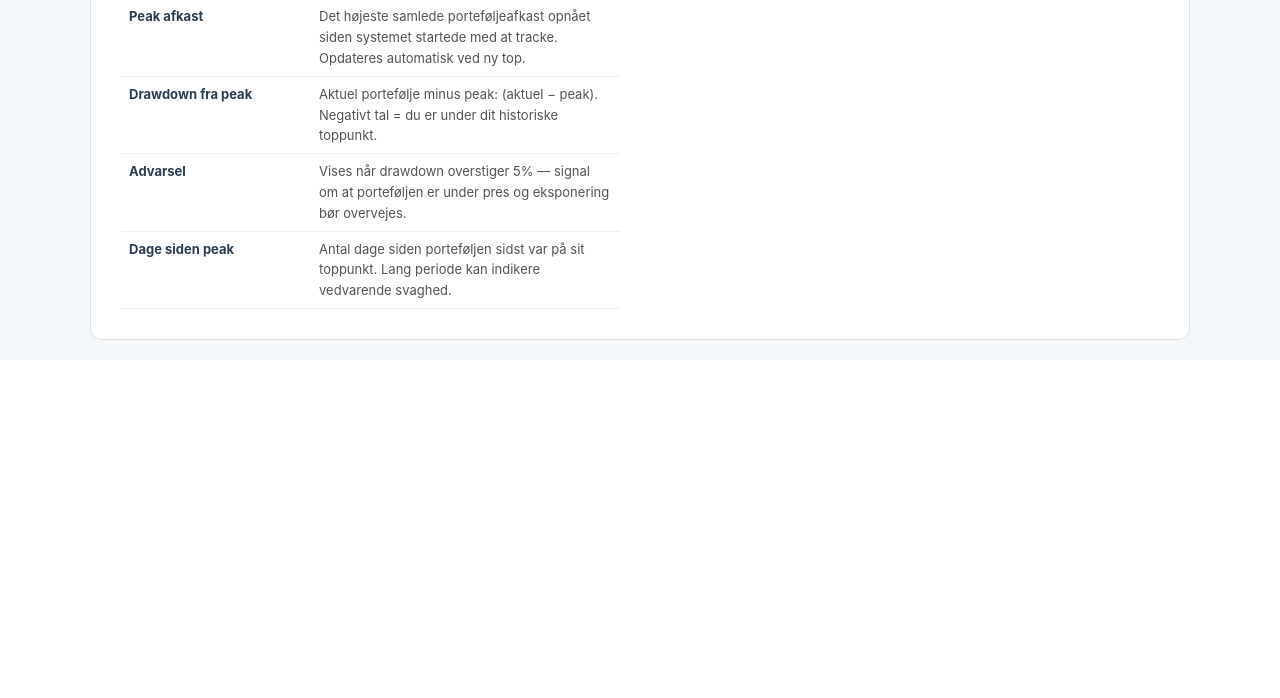
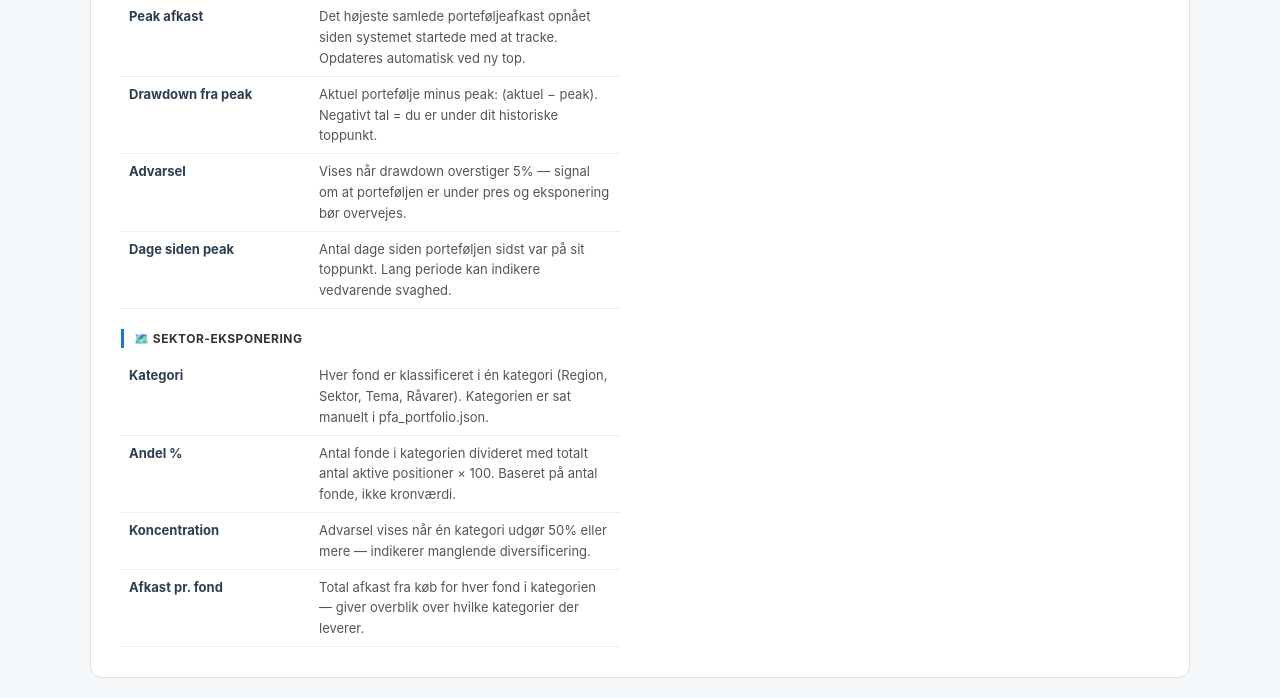
Before and after one commit to Alf4444/TrendAgent, a Python web app: template templates/pfa_monthly.html.j2 in a window 1280 px wide. Shown: the part 1583-2281 px from the top of the page. Before the commit the page ends 1923 px from the top, so only its background shows below. Run offline with Jinja, Linux system fonts and the light colour scheme; the template is opened without the code that fills it, so the values that code supplies are empty.

Commit message:
Update pfa_monthly.html.j2

```diff
--- a/templates/pfa_monthly.html.j2
+++ b/templates/pfa_monthly.html.j2
@@ -99,6 +99,22 @@
         .drawdown-bar-wrap { background: #f0f0f0; border-radius: 6px; height: 8px; margin-top: 8px; overflow: hidden; }
         .drawdown-bar { height: 8px; border-radius: 6px; background: #28a745; transition: width 0.3s; }
         .drawdown-bar.neg { background: #d93025; }
+        /* HEATMAP */
+        .heatmap-section { background: white; border-radius: 12px; border-left: 5px solid #4ecdc4;
+                           box-shadow: 0 4px 12px rgba(0,0,0,0.05); margin-bottom: 30px; padding: 20px; }
+        .heatmap-section > h3 { margin: 0 0 16px 0; color: #2c3e50; font-size: 18px; }
+        .heatmap-warn { background: #fef3cd; border-left: 3px solid #f59c00; border-radius: 8px;
+                        padding: 8px 12px; font-size: 12px; color: #856404; margin-bottom: 14px; }
+        .heatmap-grid { display: grid; grid-template-columns: repeat(auto-fit, minmax(220px, 1fr)); gap: 10px; }
+        .heatmap-card { border-radius: 8px; padding: 12px 14px; border-left: 4px solid #ccc; background: #f8f9fa; }
+        .heatmap-card-title { font-size: 12px; font-weight: 700; margin-bottom: 6px; }
+        .heatmap-andel { font-size: 22px; font-weight: 800; margin-bottom: 8px; }
+        .heatmap-fond { font-size: 12px; color: #555; display: flex; justify-content: space-between;
+                        padding: 4px 0; border-bottom: 1px solid rgba(0,0,0,0.06); }
+        .heatmap-fond:last-child { border-bottom: none; }
+        .heatmap-fond .fond-navn { flex: 1; }
+        .heatmap-fond .fond-ret { font-weight: 700; margin-left: 8px; }
+
         .trades-section { background: white; border-radius: 12px; border-left: 5px solid #2c3e50;
                           box-shadow: 0 4px 12px rgba(0,0,0,0.05);
                           margin-bottom: 30px; padding: 20px; }
@@ -324,6 +340,33 @@
         </table>
     </div>
 
+    <!-- SEKTOR HEATMAP -->
+    {% if heatmap_data %}
+    <div class="heatmap-section">
+        <h3>🗺️ Sektor-eksponering — PFA</h3>
+        {% if heatmap_warning %}
+        <div class="heatmap-warn">
+            ⚠️ Koncentration: <strong>{{ heatmap_warning.kategori }}</strong> udgør {{ heatmap_warning.andel_pct }}%
+            af porteføljen ({{ heatmap_warning.antal }} fonde) — overvej diversificering.
+        </div>
+        {% endif %}
+        <div class="heatmap-grid">
+            {% for kat in heatmap_data %}
+            <div class="heatmap-card" style="border-left-color: {{ kat.farve }};">
+                <div class="heatmap-card-title" style="color: {{ kat.farve }};">{{ kat.kategori }}</div>
+                <div class="heatmap-andel" style="color: {{ kat.farve }};">{{ kat.andel_pct }}%</div>
+                {% for fond in kat.fonde %}
+                <div class="heatmap-fond">
+                    <span class="fond-navn">{{ fond.navn | truncate(30, true, '…') }}</span>
+                    <span class="fond-ret {{ 'pos' if fond.positiv else 'neg' }}">{{ fond.total_return }}</span>
+                </div>
+                {% endfor %}
+            </div>
+            {% endfor %}
+        </div>
+    </div>
+    {% endif %}
+
     <!-- HANDELSHISTORIK -->
     {% if trades_data and trades_data.antal_lukket > 0 %}
     <div class="trades-section">
@@ -488,6 +531,13 @@
                     <tr><td>Advarsel</td><td>Vises når drawdown overstiger 5% — signal om at porteføljen er under pres og eksponering bør overvejes.</td></tr>
                     <tr><td>Dage siden peak</td><td>Antal dage siden porteføljen sidst var på sit toppunkt. Lang periode kan indikere vedvarende svaghed.</td></tr>
                 </table>
+                <h4>🗺️ Sektor-eksponering</h4>
+                <table class="def-table">
+                    <tr><td>Kategori</td><td>Hver fond er klassificeret i én kategori (Region, Sektor, Tema, Råvarer). Kategorien er sat manuelt i pfa_portfolio.json.</td></tr>
+                    <tr><td>Andel %</td><td>Antal fonde i kategorien divideret med totalt antal aktive positioner × 100. Baseret på antal fonde, ikke kronværdi.</td></tr>
+                    <tr><td>Koncentration</td><td>Advarsel vises når én kategori udgør 50% eller mere — indikerer manglende diversificering.</td></tr>
+                    <tr><td>Afkast pr. fond</td><td>Total afkast fra køb for hver fond i kategorien — giver overblik over hvilke kategorier der leverer.</td></tr>
+                </table>
             </div>
             <div class="method-section">
                 <h4>🔔 Trail Stop (High Water Mark)</h4>
```
